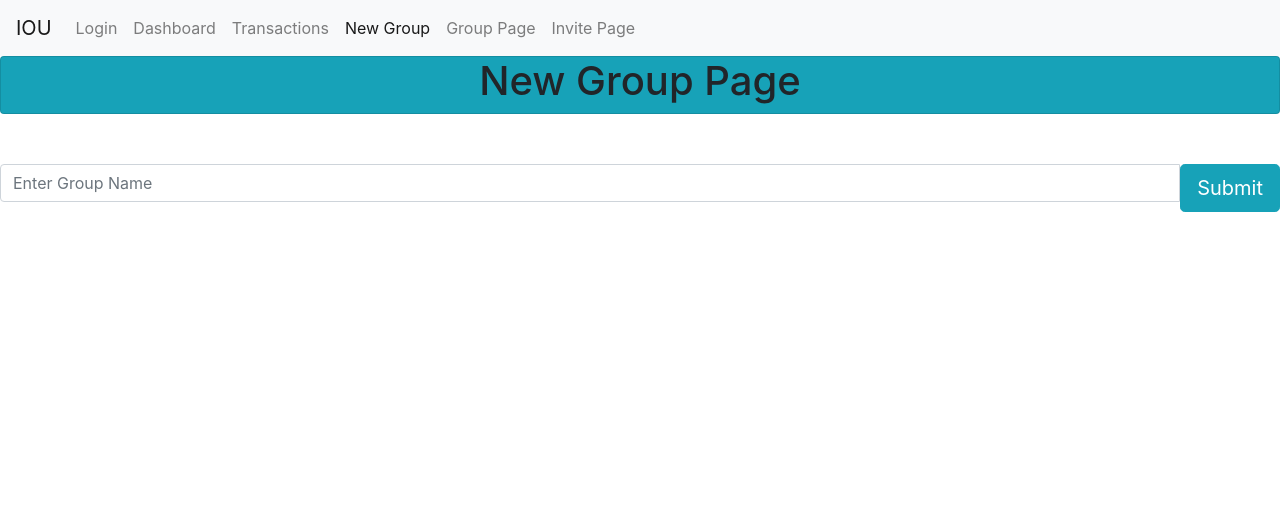
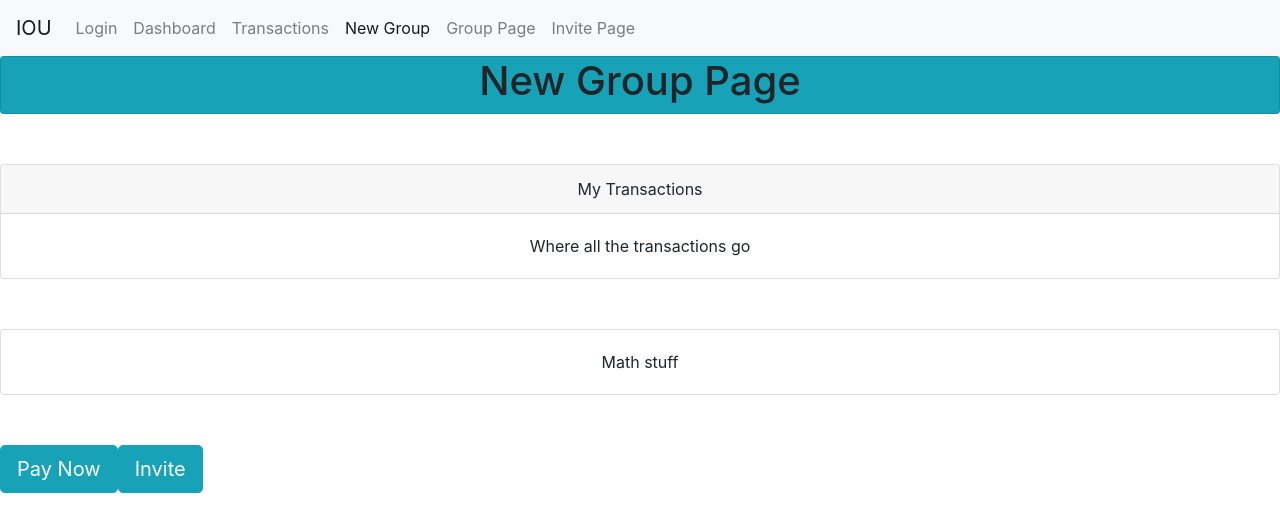
Before and after one commit to AubreyBennett/IOU, a React (Create React App) app in the folder client/: page /newgroup in a window 1280 px wide. Shown: the top 532 px of the page. Built offline with nearby package versions, Linux system fonts and the light colour scheme.

Commit message:
basic heml for new group page

```diff
--- a/client/src/pages/newgroup.js
+++ b/client/src/pages/newgroup.js
@@ -6,13 +6,27 @@ function NewGroup() {
       <div className="card bg-info" style={{ textAlign: "center", backgroundColor: "blue", marginBottom: "50px" }}>
         <h1>New Group Page</h1>
       </div>
-      <div className="input-group mb-3">
-        <input type="text" className="form-control" placeholder="Enter Group Name" aria-label="Enter Group Name" aria-describedby="button-addon2" />
-        <button className="w-20 btn btn-lg btn-info" type="button" onClick={(e) => {
-          e.preventDefault();
-          window.location.pathname = '/grouppage';
-        }} id="button-addon2">Submit</button>
+      <div class="card text-center" style={{ marginBottom: "50px"}}>
+        <div class="card-header">
+          My Transactions
       </div>
+        <div class="card-body">
+          <p class="card-text">Where all the transactions go</p>
+        </div>
+      </div>
+      <div class="card text-center" style={{ marginBottom: "50px"}}>
+        <div class="card-body">
+          <p class="card-text">Math stuff</p>
+        </div>
+      </div>
+      <button className="w-20 btn btn-lg btn-info" type="button" onClick={(e) => {
+        e.preventDefault();
+        window.location.pathname = '/transaction';
+      }} id="button-addon2">Pay Now</button>
+      <button className="w-20 btn btn-lg btn-info" type="button" onClick={(e) => {
+        e.preventDefault();
+        window.location.pathname = '/invitepage';
+      }} id="button-addon2">Invite</button>
     </>
   );
 }
```
